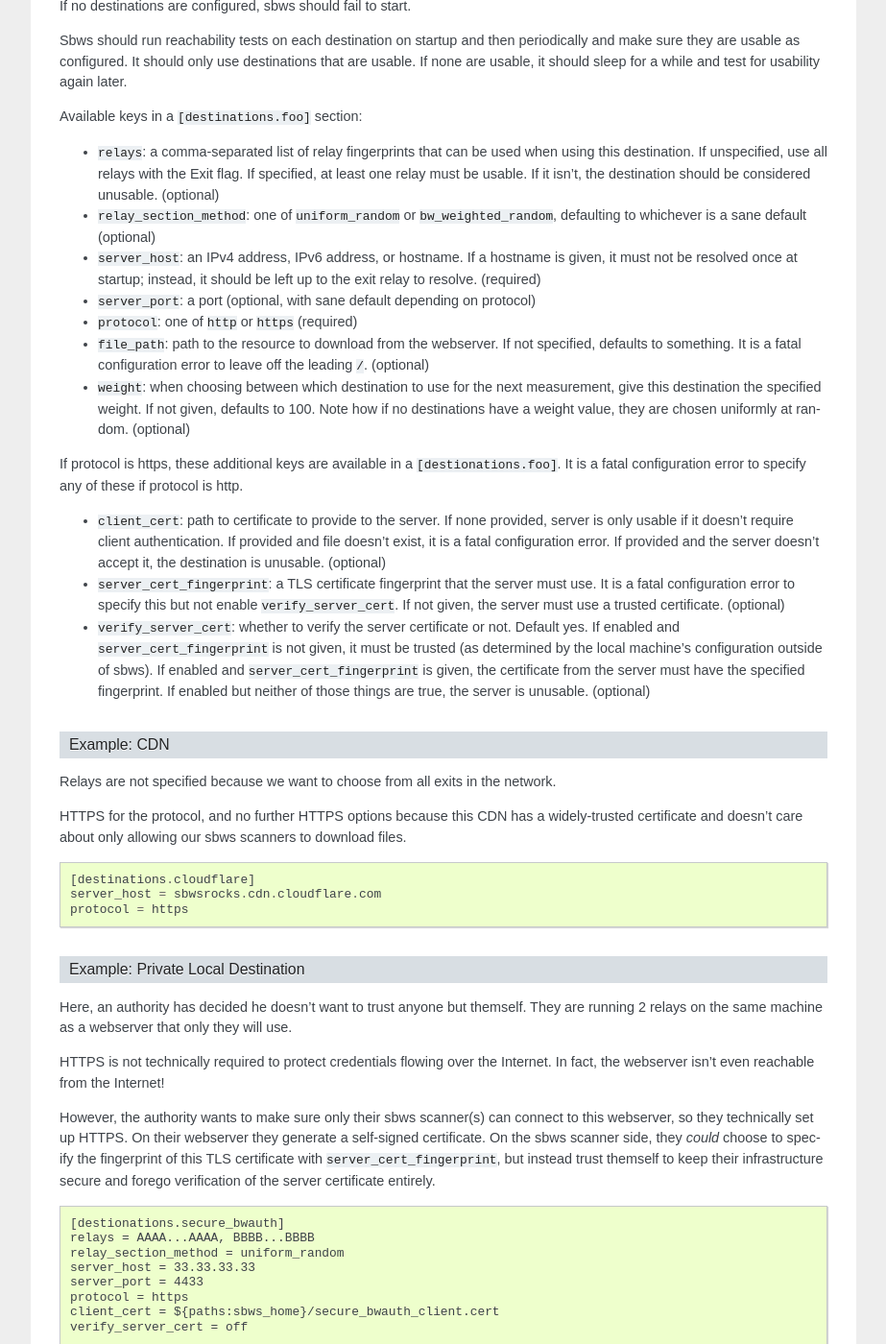
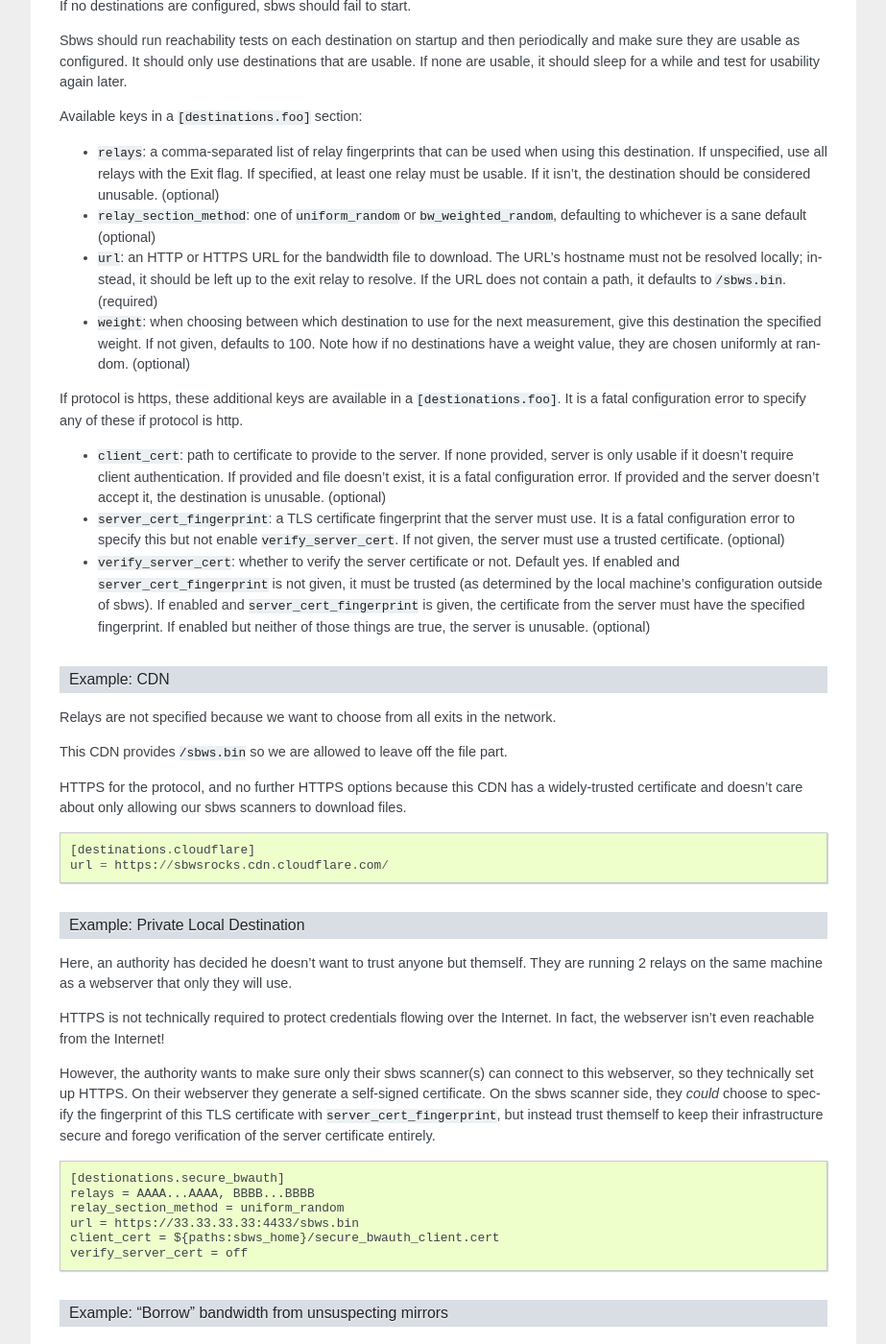
Before and after one commit to torproject/sbws, a Sphinx documentation site: the page built from docs/source/proposals/001-switchtohttp.rst, in a window 1280 px wide and 1400 px high, scrolled down 1823 px. Shown: the whole window at 96% size, without its empty margins (198-1121 px from the left). Built offline with Sphinx 7.4.7, drawn with Linux system fonts in a browser that asks for light colours; some of the changed text lies outside the part shown.

Commit message:
prop#001: Switch to url config option to simplify
Make executive decision that sbws.bin is better filename than the proposed
name 1G in the ticket. We can duke it out later if desired.

GH: closes #123

```diff
--- a/docs/source/proposals/001-switchtohttp.rst
+++ b/docs/source/proposals/001-switchtohttp.rst
@@ -119,14 +119,10 @@ Available keys in a ``[destinations.foo]`` section:
   destination should be considered unusable. (optional)
 - ``relay_section_method``: one of ``uniform_random`` or
   ``bw_weighted_random``, defaulting to whichever is a sane default (optional)
-- ``server_host``: an IPv4 address, IPv6 address, or hostname. If a hostname is
-  given, it must not be resolved once at startup; instead, it should be
-  left up to the exit relay to resolve. (required)
-- ``server_port``: a port (optional, with sane default depending on protocol)
-- ``protocol``: one of ``http`` or ``https`` (required)
-- ``file_path``: path to the resource to download from the webserver. If not
-  specified, defaults to something. It is a fatal configuration error to leave off
-  the leading ``/``. (optional)
+- ``url``: an HTTP or HTTPS URL for the bandwidth file to download. The URL's
+  hostname must not be resolved locally; instead, it should be left up to the
+  exit relay to resolve. If the URL does not contain a path, it defaults to
+  ``/sbws.bin``. (required)
 - ``weight``: when choosing between which destination to use for the next
   measurement, give this destination the specified weight. If not given,
   defaults to 100. Note how if no destinations have a weight value, they are
@@ -158,6 +154,8 @@ Example: CDN
 Relays are not specified because we want to choose from all exits in the
 network.
 
+This CDN provides ``/sbws.bin`` so we are allowed to leave off the file part.
+
 HTTPS for the protocol, and no further HTTPS options because this CDN has a
 widely-trusted certificate and doesn't care about only allowing our sbws
 scanners to download files.
@@ -165,8 +163,8 @@ scanners to download files.
 ::
 
     [destinations.cloudflare]
-    server_host = sbwsrocks.cdn.cloudflare.com
-    protocol = https
+    url = https://sbwsrocks.cdn.cloudflare.com/
+
 
 Example: Private Local Destination
 '''''''''''''''''''''''''''''''''''
@@ -191,9 +189,7 @@ entirely.
     [destionations.secure_bwauth]
     relays = AAAA...AAAA, BBBB...BBBB
     relay_section_method = uniform_random
-    server_host = 33.33.33.33
-    server_port = 4433
-    protocol = https
+    url = https://33.33.33.33:4433/sbws.bin
     client_cert = ${paths:sbws_home}/secure_bwauth_client.cert
     verify_server_cert = off
 
@@ -214,6 +210,4 @@ and add it to the config.
 ::
 
     [destination.unsuspecting_linux]
-    server_host = mirror-rotation.exaplelinux.net
-    protocol = http
-    file_path = /archive/isos/1.2.3/examplelinux-amd64-gnome-destkop.iso
+    url = http://examplelinux.net/archive/isos/1.2.3/examplelinux-amd64-gnome-destkop.iso
```
